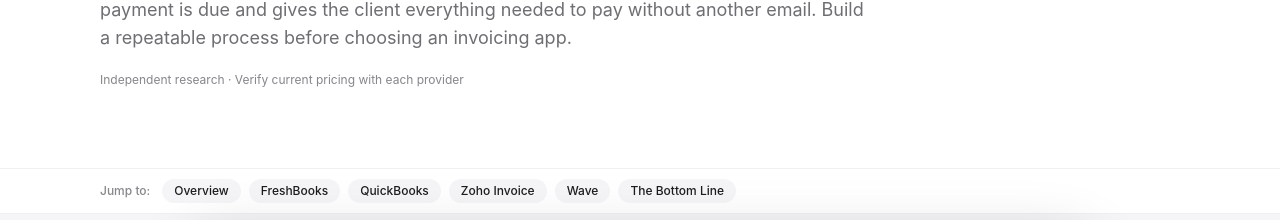
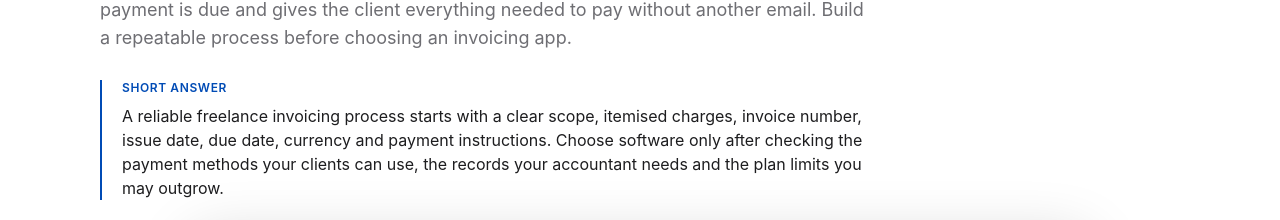
Before and after one commit to LinukaBandara/StackPick, a Next.js app: page /best/invoice-clients-as-freelancer in a window 1280 px wide. Shown: the part 463-683 px from the top of the page. Built offline with nearby package versions, Linux system fonts and the light colour scheme; no server answers.

Commit message:
Add a direct answer summary to invoice-clients-as-freelancer guide

```diff
--- a/app/best/invoice-clients-as-freelancer/page.tsx
+++ b/app/best/invoice-clients-as-freelancer/page.tsx
@@ -13,6 +13,7 @@ export default function Page() {
       title="How to Invoice Clients as a Freelancer"
       slug="invoice-clients-as-freelancer"
       intro="A good invoice does more than request money. It records the agreed work, explains when payment is due and gives the client everything needed to pay without another email. Build a repeatable process before choosing an invoicing app."
+      quickAnswer="A reliable freelance invoicing process starts with a clear scope, itemised charges, invoice number, issue date, due date, currency and payment instructions. Choose software only after checking the payment methods your clients can use, the records your accountant needs and the plan limits you may outgrow."
       pricingNote="Compare the complete workflow rather than the invoice template alone: recurring invoices, payment methods, reminders, expense records, tax settings, client limits and export access may depend on the product and plan. Verify current provider terms and local requirements."
       tools={[
         { name: "FreshBooks", bestFor: "Freelancers who want invoicing connected to time tracking and client records", freeOption: "Check current trial, plan and client limits in your country.", tradeoff: "A broader service-business workflow can be useful, but may cost more than a freelancer who only sends occasional invoices needs.", url: "https://www.freshbooks.com/" },
```
